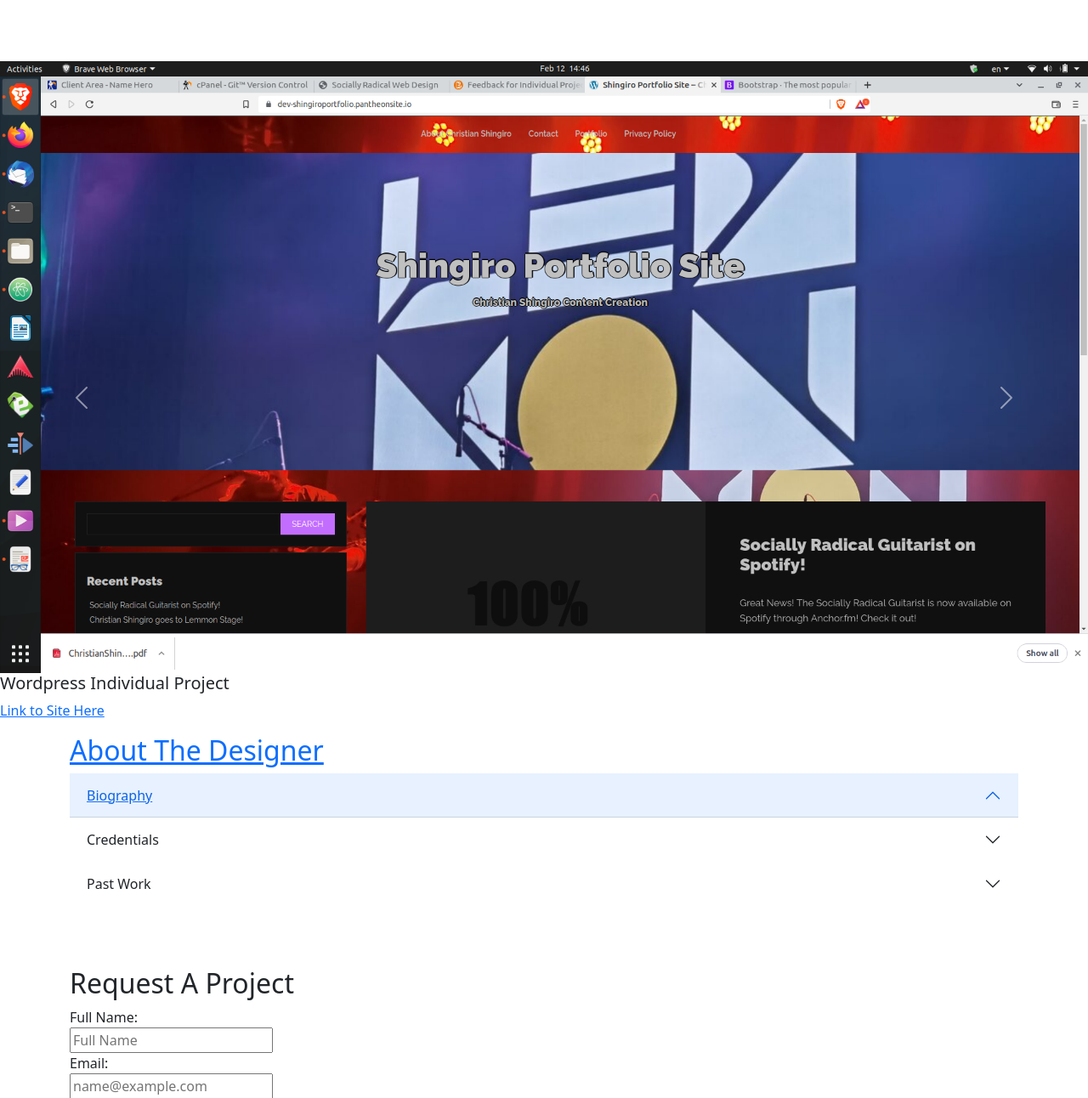
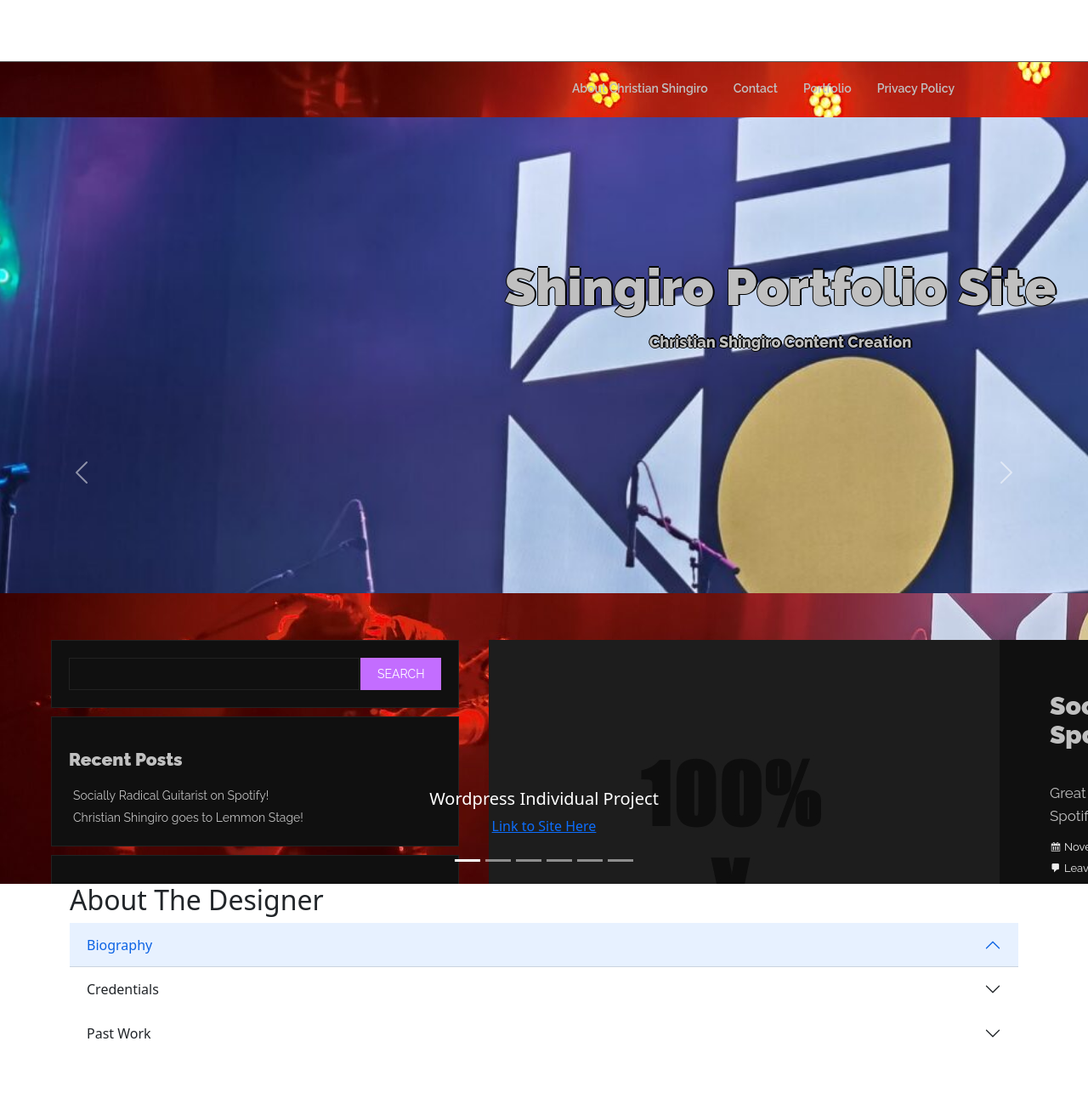
Before and after one commit to CShingiro/DeveloperSite, a PHP site: page / in a window 1280 px wide. Shown: the part 243-1535 px from the top of the page at 85% size. Run offline with PHP 8.4, Linux system fonts and the light colour scheme.

Commit message:
Showcase Site Image and Index fix

```diff
--- a/index.php
+++ b/index.php
@@ -46,34 +46,46 @@
         </div>
         <div class="carousel-inner">
           <div class="carousel-item active">
-            <img src="Images/Showcase1.png" class="d-block w-100" alt="First Showcase Site">
-            <h5 class="main-site-font">Wordpress Individual Project</h5>
-            <p><a href="https://dev-shingiroportfolio.pantheonsite.io/">Link to Site Here</p>
+            <img src="Images/Showcase1.png" class="d-block w-60" alt="First Showcase Site">
+            <div class="carousel-caption d-none d-md-block">
+              <h5>Wordpress Individual Project</h5>
+              <p><a href="https://dev-shingiroportfolio.pantheonsite.io/">Link to Site Here</a></p>
+            </div>
           </div>
           <div class="carousel-item">
-            <img src="Images/Showcase2.png" class="d-block w-100" alt="Second Showcase Site">
-            <h5 class="main-site-font">Socially Radical Guitarist Pilot Blog</h5>
-            <p><a href="https://live-guitarenthusiasm.pantheonsite.io/">Link to Site Here</p>
+            <img src="Images/Showcase2.png" class="d-block w-60" alt="Second Showcase Site">
+            <div class="carousel-caption d-none d-md-block">
+              <h5>Socially Radical Guitarist Pilot Blog</h5>
+              <p><a href="https://live-guitarenthusiasm.pantheonsite.io/">Link to Site Here</a></p>
+            </div>
           </div>
           <div class="carousel-item">
-            <img src="Images/Showcase3.png" class="d-block w-100" alt="Third Showcase Site">
-            <h5 class="main-site-font">Socially Radical Guitarist Pilot Blog #2</h5>
-            <p><a href="https://guitarenthusiasm.wordpress.com/">Link to Site Here</p>
+            <img src="Images/Showcase3.png" class="d-block w-60" alt="Third Showcase Site">
+            <div class="carousel-caption d-none d-md-block">
+              <h5>Socially Radical Guitarist Pilot Blog #2</h5>
+              <p><a href="https://guitarenthusiasm.wordpress.com/">Link to Site Here</a></p>
+            </div>
           </div>
           <div class="carousel-item">
-            <img src="Images/Showcase4.png" class="d-block w-100" alt="Fourth Showcase Site">
-            <h5 class="main-site-font">Collaborative Wordpress Project</h5>
-            <p><a href="https://dev-chrisolysimhotel.pantheonsite.io/">Link to Site Here</p>
+            <img src="Images/Showcase4.png" class="d-block w-60" alt="Fourth Showcase Site">
+            <div class="carousel-caption d-none d-md-block">
+              <h5>Collaborative Wordpress Project</h5>
+              <p><a href="https://dev-chrisolysimhotel.pantheonsite.io/">Link to Site Here</a></p>
+            </div>
           </div>
           <div class="carousel-item">
-            <img src="Images/Showcase5.png" class="d-block w-100" alt="Fifth Showcase Site">
-            <h5 class="main-site-font">Collaborative Coffee Shop Project</h5>
-            <p><a href="https://cshingiro.github.io/Team6Project/">Link to Site Here</p>
+            <img src="Images/Showcase5.png" class="d-block w-60" alt="Fifth Showcase Site">
+            <div class="carousel-caption d-none d-md-block">
+              <h5>Collaborative Coffee Shop Project</h5>
+              <p><a href="https://cshingiro.github.io/Team6Project/">Link to Site Here</a></p>
+            </div>
           </div>
           <div class="carousel-item">
-            <img src="Images/Showcase6.png" class="d-block w-100" alt="Sixth Showcase Site">
-            <h5 class="main-site-font">The Socially Radical Guitarist Website</h5>
-            <p><a href="https://sociallyradicalguitarist.com">Link to Site Here</p>
+            <img src="Images/Showcase6.png" class="d-block w-60" alt="Sixth Showcase Site">
+            <div class="carousel-caption d-none d-md-block">
+              <h5>The Socially Radical Guitarist Website</h5>
+              <p><a href="https://sociallyradicalguitarist.com">Link to Site Here</a></p>
+            </div>
           </div>
         </div>
         <button class="carousel-control-prev" type="button" data-bs-target="#carouselCaptions" data-bs-slide="prev">
```
Also changed, not shown: Images/Showcase1.png, Images/Showcase2.png, Images/Showcase3.png, Images/Showcase5.png, 2 other files.
